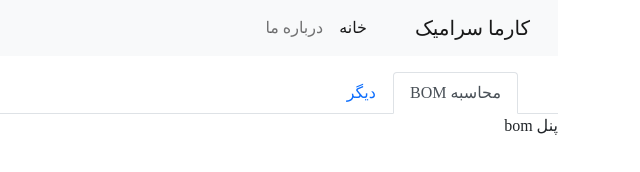
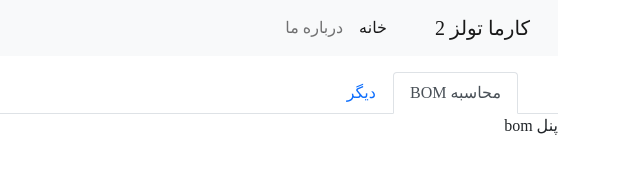
Before and after one commit to sahandbabali/karmatools2, a plain HTML site: page index.html in a window 1280 px wide. Shown: the whole page, without its empty margins (640-1280 px from the left). Drawn offline with nearby package versions, Linux system fonts and the light colour scheme.

Commit message:
minor changes

```diff
--- a/index.html
+++ b/index.html
@@ -15,14 +15,14 @@
 
     <link rel="stylesheet" href="/style.css" />
 
-    <title>کارما تولز</title>
+    <title>کارما تولز 2</title>
   </head>
   <body>
     <div class="container">
       <!-- nav finish -->
       <nav class="navbar navbar-expand-lg navbar-light bg-light mb-3">
         <div class="container-fluid">
-          <a class="navbar-brand" href="#">کارما سرامیک</a>
+          <a class="navbar-brand" href="#">کارما تولز 2</a>
           <button
             class="navbar-toggler"
             type="button"
```
